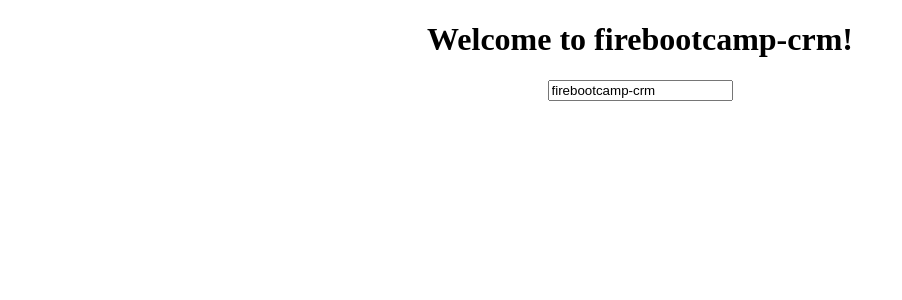
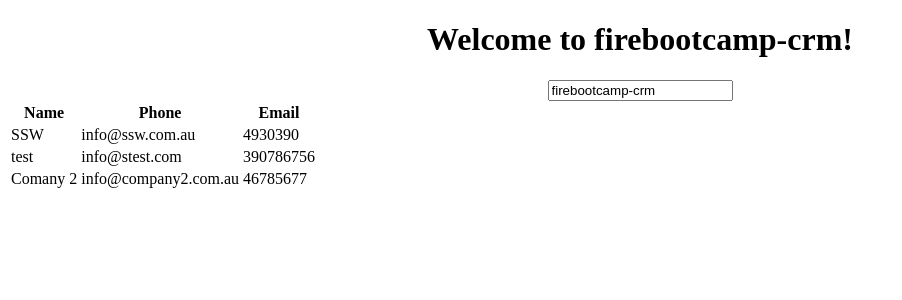
Before and after one commit to niro-pathi/ng-firebootcamp-mel-201905, an Angular app: page / in a window 1280 px wide. Shown: the top 300 px of the page, without its empty margins (0-902 px from the left). Built offline with nearby package versions, Linux system fonts and the light colour scheme.

Commit message:
intoduced structural directive ngFor

```diff
--- a/src/app/app.component.html
+++ b/src/app/app.component.html
@@ -5,3 +5,6 @@
   </h1>
   <input type="text" [(ngModel)]="title">
 </div>
+<div>
+  <fbc-company-list></fbc-company-list>
+</div>
--- a/src/app/app.module.ts
+++ b/src/app/app.module.ts
@@ -4,10 +4,12 @@ import { NgModule } from '@angular/core';
 import { AppRoutingModule } from './app-routing.module';
 import { AppComponent } from './app.component';
 import { FormsModule} from '@angular/forms';
+import { CompanyListComponent } from './company/company-list/company-list.component';
 
 @NgModule({
   declarations: [
-    AppComponent
+    AppComponent,
+    CompanyListComponent
   ],
   imports: [
     BrowserModule,
--- /dev/null
+++ b/src/app/company/company-list/company-list.component.html
@@ -0,0 +1,13 @@
+
+<table>
+  <tr>
+    <th>Name</th>
+    <th>Phone</th>
+    <th>Email</th>
+  </tr>
+  <tr *ngFor="let company of companies">
+    <td>{{company.name}}</td>
+    <td>{{company.email}}</td>
+    <td>{{company.phone}}</td>
+  </tr>
+</table>
--- /dev/null
+++ b/src/app/company/company-list/company-list.component.ts
@@ -0,0 +1,33 @@
+import { Component, OnInit } from '@angular/core';
+import { Company } from '../company';
+
+@Component({
+  selector: 'fbc-company-list',
+  templateUrl: './company-list.component.html',
+  styleUrls: ['./company-list.component.scss']
+})
+export class CompanyListComponent implements OnInit {
+
+  constructor() { }
+
+  companies: Company[] = [
+    {
+      name: 'SSW',
+      phone: 4930390,
+      email: 'info@ssw.com.au'
+    },
+    {
+      name: 'test',
+      phone: 390786756,
+      email: 'info@stest.com'
+    },
+    {
+      name: 'Comany 2',
+      phone: 46785677,
+      email: 'info@company2.com.au'
+    }
+  ];
+  ngOnInit() {
+  }
+
+}
--- /dev/null
+++ b/src/app/company/company.ts
@@ -0,0 +1,5 @@
+export interface Company {
+  name: string;
+  phone: number;
+  email: string;
+}
```
Also changed, not shown: src/app/company/company-list/company-list.component.scss (added), 1 other file (tests, documents, lock files or other folders).
